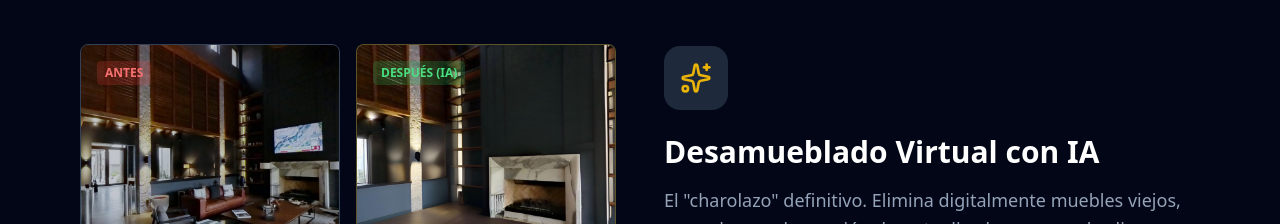
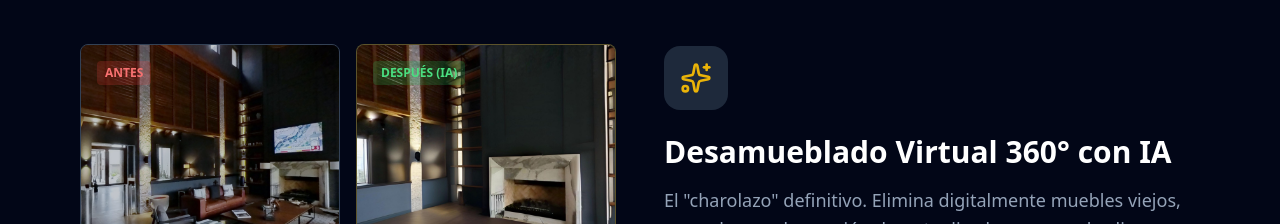
Before and after one commit to RAAMoverix/RAAMoverix.github.io, a plain HTML site: page index.html in a window 1280 px wide. Shown: the part 2020-2244 px from the top of the page. Drawn offline with nearby package versions, Linux system fonts and the light colour scheme.

Commit message:
Update title for virtual staging feature

```diff
--- a/index.html
+++ b/index.html
@@ -164,7 +164,7 @@
                         <div class="w-16 h-16 bg-slate-800 rounded-2xl flex items-center justify-center mb-6 text-yellow-500">
                             <i data-lucide="sparkles" class="w-8 h-8"></i>
                         </div>
-                        <h3 class="text-3xl font-bold mb-4">Desamueblado Virtual con IA</h3>
+                        <h3 class="text-3xl font-bold mb-4">Desamueblado Virtual 360° con IA</h3>
                         <p class="text-slate-400 text-lg leading-relaxed">
                             El "charolazo" definitivo. Elimina digitalmente muebles viejos, escombros o decoración desactualizada con un solo clic. Entregamos un lienzo en blanco impecable para que el cliente imagine sus propios espacios.
                         </p>
```
